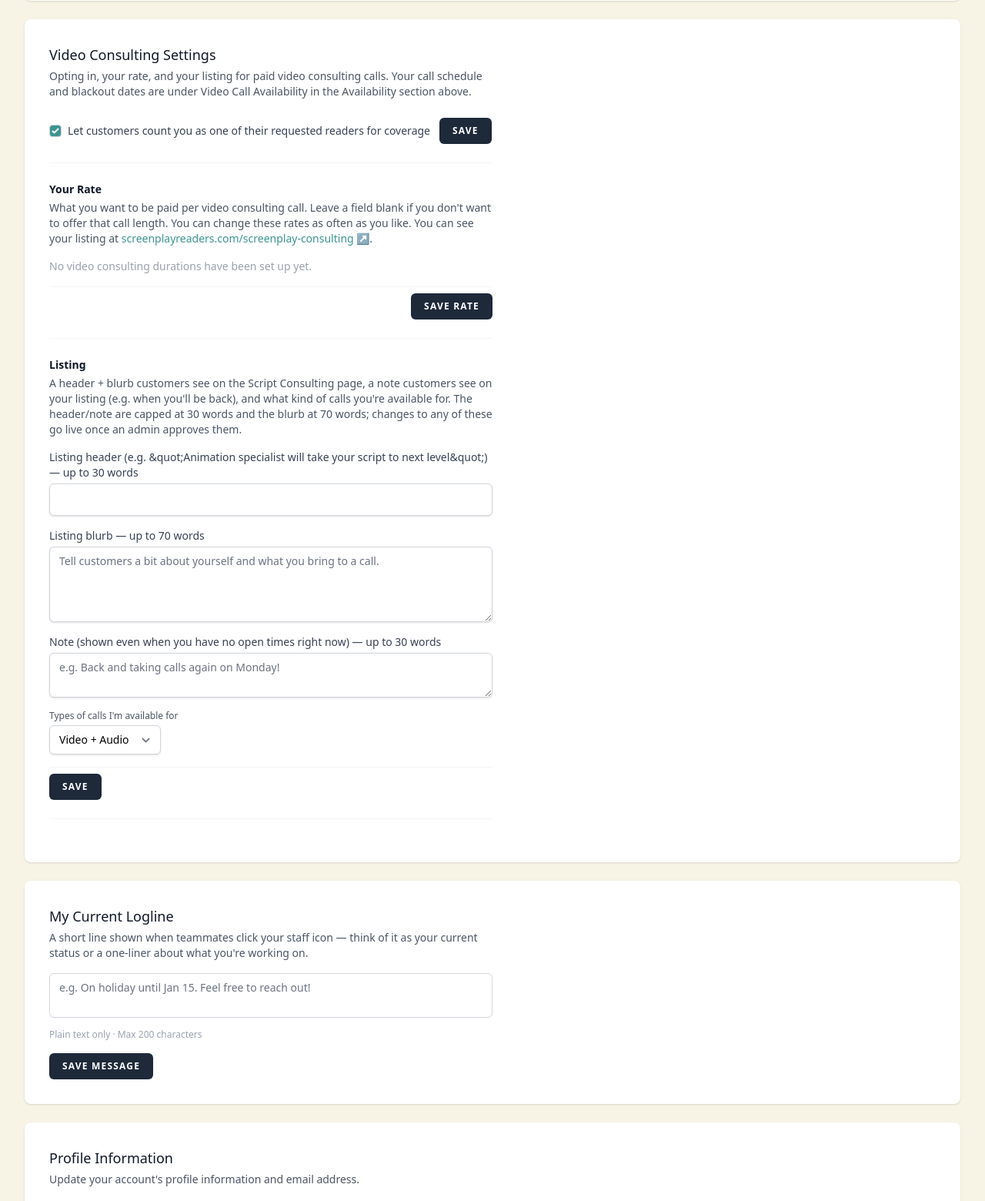
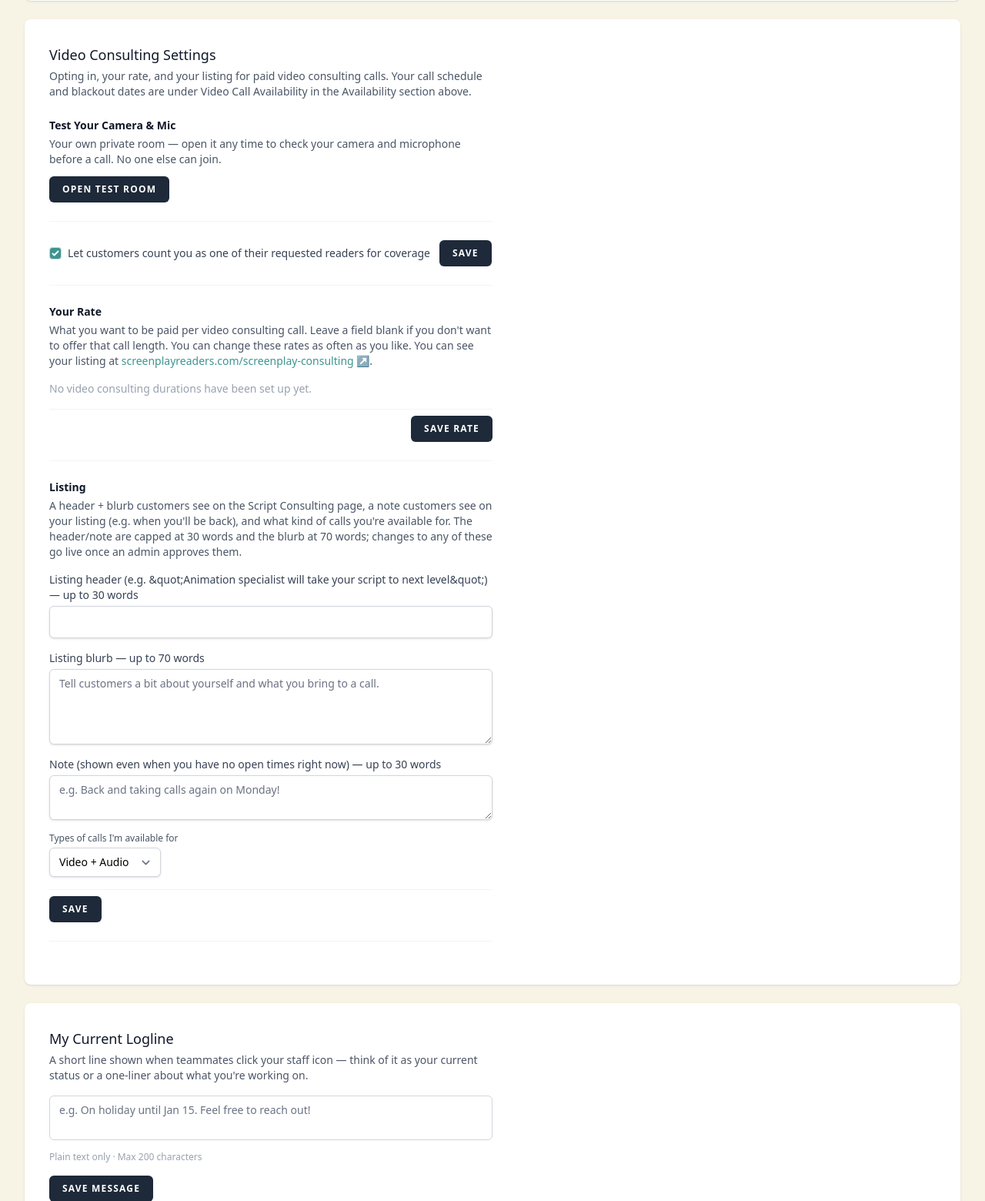
Before and after one commit to theomalley/screenplayreaders-portal, a Laravel app: page /profile in a window 1280 px wide. Shown: the part 2488-4048 px from the top of the page at 77% size. Run offline with Laravel 12, Linux system fonts and the light colour scheme; the visitor is signed in with stand-in values (Sample User, id 1); data comes from the database, SQL or seed files in the repository; data that the repository does not hold is empty; style sheets or scripts are compiled from the project's sources; parts of the project's set-up code (start-up, migrations or seed data) failed here and were passed over; some libraries are stand-ins or nearby versions.

Commit message:
feat: adding reader test video call room

```diff
--- a/app/Http/Controllers/ProfileController.php
+++ b/app/Http/Controllers/ProfileController.php
@@ -1,5 +1,9 @@
 <?php
 
+// v1.11 — 2026-11-27 | Add testRoom() — opens (lazily creating/renewing) this reader/admin/
+//                      editor's always-available Whereby test room, so they can check their
+//                      camera/mic any time without a real booking. See VideoConsultingCallService::
+//                      getOrCreateTestRoomUrl().
 // v1.10 — 2026-11-23 | updateReaderRequestEligible() now also allows a reader (previously
 //                      admin/editor-only) — the Reader Request fee waiver eligibility toggle
 //                      is no longer hardcoded true for readers; see
@@ -59,6 +63,7 @@ use App\Models\ReaderBlackoutDate;
 use App\Models\ReaderProfile;
 use App\Models\ReaderVideoConsultingRate;
 use App\Models\VideoConsultingDuration;
+use App\Services\VideoConsultingCallService;
 use App\Support\Html;
 use App\Support\VideoConsultingAccess;
 use Illuminate\Http\RedirectResponse;
@@ -229,6 +234,24 @@ class ProfileController extends Controller
         ]);
 
         return Redirect::route('profile.edit')->with('status', 'reader-request-eligible-updated');
+    }
+
+    /**
+     * Opens this reader/admin/editor's always-available Whereby test room (lazily created or
+     * renewed on first/next use) so they can check their camera/mic without a real booking.
+     * Same role gate as the rest of the Video Consulting Settings card — anyone who can see
+     * that card can use this. Uses VideoConsultingAccess::updateReaderProfileShell()'s
+     * create-or-fetch so an admin/editor with no ReaderProfile row yet still gets one.
+     */
+    public function testRoom(Request $request): RedirectResponse
+    {
+        $user = $request->user();
+        abort_unless($user->isReader() || $user->isAdminOrEditor(), 403);
+
+        $profile = VideoConsultingAccess::updateReaderProfileShell($user, []);
+        $url = app(VideoConsultingCallService::class)->getOrCreateTestRoomUrl($profile);
+
+        return Redirect::away($url);
     }
 
     /**
--- a/app/Models/ReaderProfile.php
+++ b/app/Models/ReaderProfile.php
@@ -87,6 +87,10 @@
 // v1.3 — 2026-05-24 | isAtCapacity() respects global capacity_override setting.
 // v1.2 — 2026-05-24 | Add upload_warning field (customer-facing per-reader message on upload form)
 // v1.1 — 2026-05-24 | Add availability + availability_message fields
+// v1.32 — 2026-11-27 | Add test_room_url/test_room_name/test_room_expires_at — a persistent
+//                      Whereby camera/mic test room, separate from the per-booking Whereby
+//                      rooms stored on Assignment. See VideoConsultingCallService::
+//                      getOrCreateTestRoomUrl().
 // v1.0 — 2026-05-16 | Initial scaffold: reader profile linked 1:1 to users
 
 namespace App\Models;
@@ -141,6 +145,9 @@ class ReaderProfile extends Model
         'video_consulting_blurb',
         'video_consulting_listing_pending',
         'video_consulting_listing_rejection_note',
+        'test_room_url',
+        'test_room_name',
+        'test_room_expires_at',
         'notify_only_if_under_capacity',
         'paypal_email',
         'is_1099',
@@ -183,6 +190,7 @@ class ReaderProfile extends Model
         'video_consulting_fee_override_amount' => 'decimal:2',
         'video_consulting_fee_override_percent' => 'decimal:2',
         'video_consulting_reader_request_eligible' => 'boolean',
+        'test_room_expires_at' => 'datetime',
         'notify_only_if_under_capacity' => 'boolean',
         'sms_notifications'    => 'boolean',
         'sms_notify_any'       => 'boolean',
--- a/resources/views/profile/edit.blade.php
+++ b/resources/views/profile/edit.blade.php
@@ -451,6 +451,19 @@
                         </form>
                     </div>
                     @endif
+
+                    {{-- Always-available personal Whereby room, separate from any real booking —
+                         lets a reader/admin/editor check their camera/mic any time. Lazily
+                         created/renewed server-side on click, so there's nothing to configure
+                         here. --}}
+                    <div class="pb-6 mb-6 border-b border-gray-100">
+                        <h3 class="text-sm font-semibold text-gray-900 mb-1">Test Your Camera &amp; Mic</h3>
+                        <p class="text-sm text-gray-600 mb-3">Your own private room — open it any time to check your camera and microphone before a call. No one else can join.</p>
+                        <a href="{{ route('profile.test-room') }}" target="_blank" rel="noopener"
+                           class="inline-flex items-center px-4 py-2 bg-gray-800 border border-transparent rounded-md font-semibold text-xs text-white uppercase tracking-widest hover:bg-gray-700 focus:bg-gray-700 active:bg-gray-900 focus:outline-none focus:ring-2 focus:ring-indigo-500 focus:ring-offset-2 transition ease-in-out duration-150">
+                            Open Test Room
+                        </a>
+                    </div>
 
                     {{-- Reader Request fee waiver — any role can take video calls, so this is no
                          longer admin/editor-only (a reader used to be hardcoded always-eligible
--- a/routes/web.php
+++ b/routes/web.php
@@ -103,6 +103,7 @@ Route::middleware(['auth', 'verified'])->group(function () {
     Route::patch('/profile/custom-message', [ProfileController::class, 'updateCustomMessage'])->name('profile.custom-message');
     Route::patch('/profile/video-consulting-enabled', [ProfileController::class, 'updateVideoConsultingEnabled'])->name('profile.video-consulting-enabled');
     Route::patch('/profile/reader-request-eligible', [ProfileController::class, 'updateReaderRequestEligible'])->name('profile.reader-request-eligible');
+    Route::get('/profile/test-room', [ProfileController::class, 'testRoom'])->name('profile.test-room');
     Route::patch('/profile/video-consulting-listing', [ProfileController::class, 'updateVideoConsultingListing'])->name('profile.video-consulting-listing');
     Route::delete('/profile', [ProfileController::class, 'destroy'])->name('profile.destroy');
 
```
Also changed, not shown: app/Services/VideoConsultingCallService.php (+34 -0 lines), app/Services/WherebyService.php (+17 -9 lines), database/migrations/2026_11_27_000001_add_test_room_to_reader_profiles_table.php (added).
